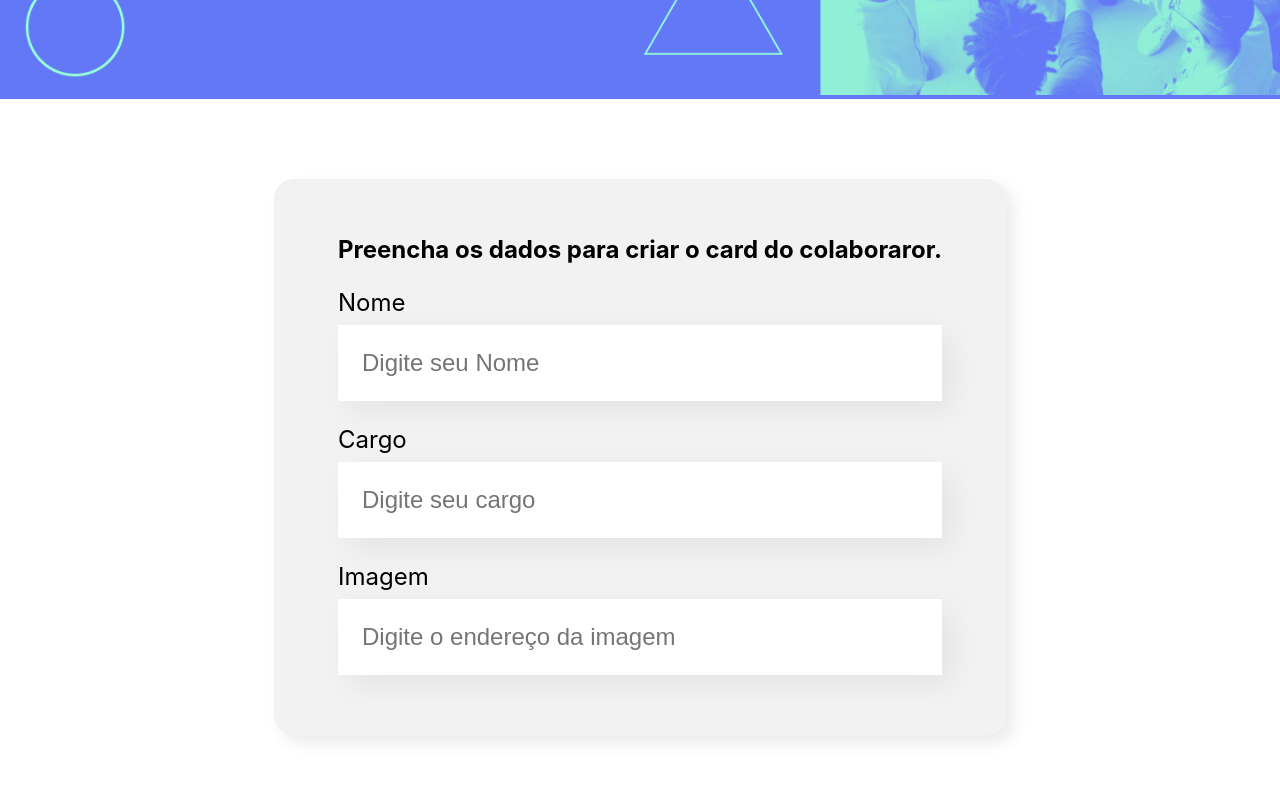
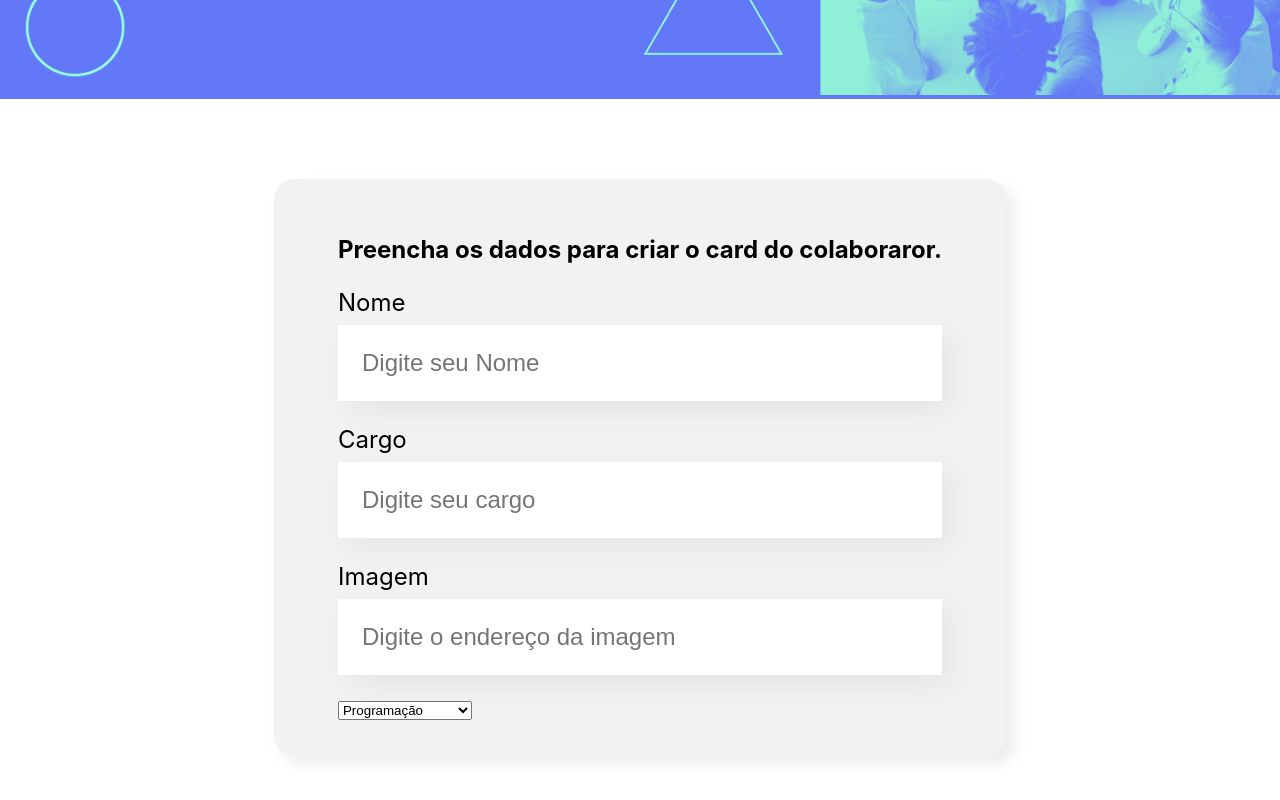
Before and after one commit to gustavocorreiaof/React-Studies, a React (Create React App) app in the folder React desenvolvendo com JavaScript/: page / in a window 1280 px wide. Shown: the part 399-1199 px from the top of the page. Built offline with nearby package versions, Linux system fonts and the light colour scheme.

Commit message:
create overheadlist component using and understanding map

```diff
--- a/React desenvolvendo com JavaScript/src/components/Form/index.js
+++ b/React desenvolvendo com JavaScript/src/components/Form/index.js
@@ -1,15 +1,31 @@
 import './Form.css'
 import TextField from '../TextField'
+import OverHeadList from '../OverHeadList/Index'
 
 const Form = () => {
+
+    const times = [
+        'Programação',
+        'Front-end',
+        'Data Science',
+        'Devops',
+        'Ux e Design',
+        'Mobile',
+        'Inovação e Gestão'
+    ]
+
     return (
         <section className='formulario'>
             <form >
                 <h2>Preencha os dados para criar o card do colaboraror.</h2>
 
+
+
                 <TextField Label='Nome' PlaceHolder='Digite seu Nome' />
                 <TextField Label='Cargo' PlaceHolder='Digite seu cargo' />
                 <TextField Label='Imagem' PlaceHolder='Digite o endereço da imagem' />
+                <OverHeadList Label='Time' itens={times} ></OverHeadList>
+
             </form>
         </section>
     )
--- /dev/null
+++ b/React desenvolvendo com JavaScript/src/components/OverHeadList/Index.js
@@ -0,0 +1,13 @@
+import './OverHeadList.css'
+const OverHeadList = (props) => {
+    return(
+        <div className=''>
+            <label>{props.label}</label>
+            <select>
+                {props.itens.map(item => <option key={item }>{item}</option>)}
+            </select>
+        </div>
+    )
+}
+
+export default OverHeadList
```
Also changed, not shown: React desenvolvendo com JavaScript/src/components/OverHeadList/OverHeadList.css (added).
